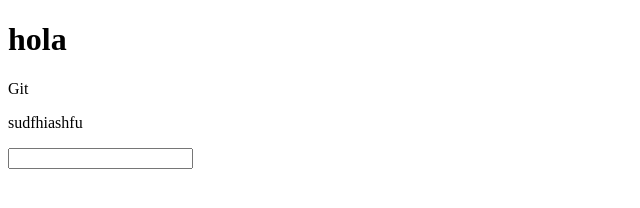
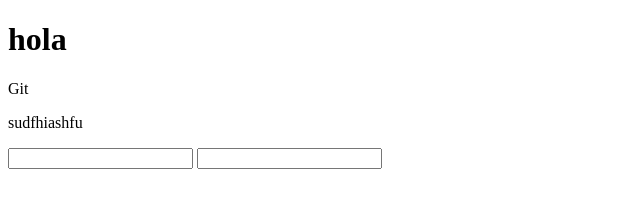
Before and after one commit to SergioGF04/solvam-project, a plain HTML site: page index.html in a window 1280 px wide. Shown: the whole page, without its empty margins (0-640 px from the left). Drawn offline with Linux system fonts and the light colour scheme.

Commit message:
index modificado en la rama principal

```diff
--- a/index.html
+++ b/index.html
@@ -11,6 +11,7 @@
     <p>sudfhiashfu</p>
     <form action="">
         <input type="text">
+        <input type="password">
     </form>
 </body>
 </html>
```
